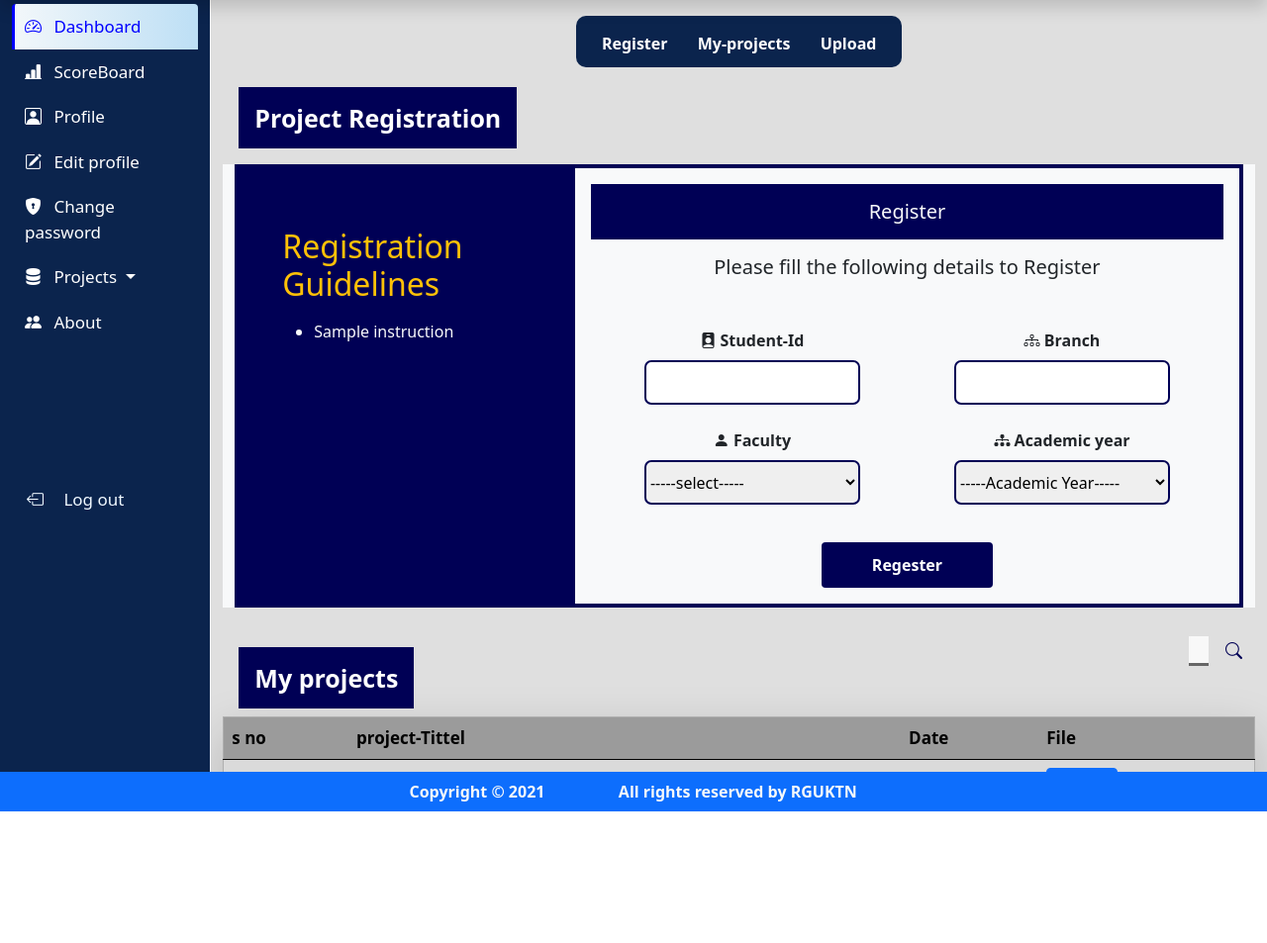
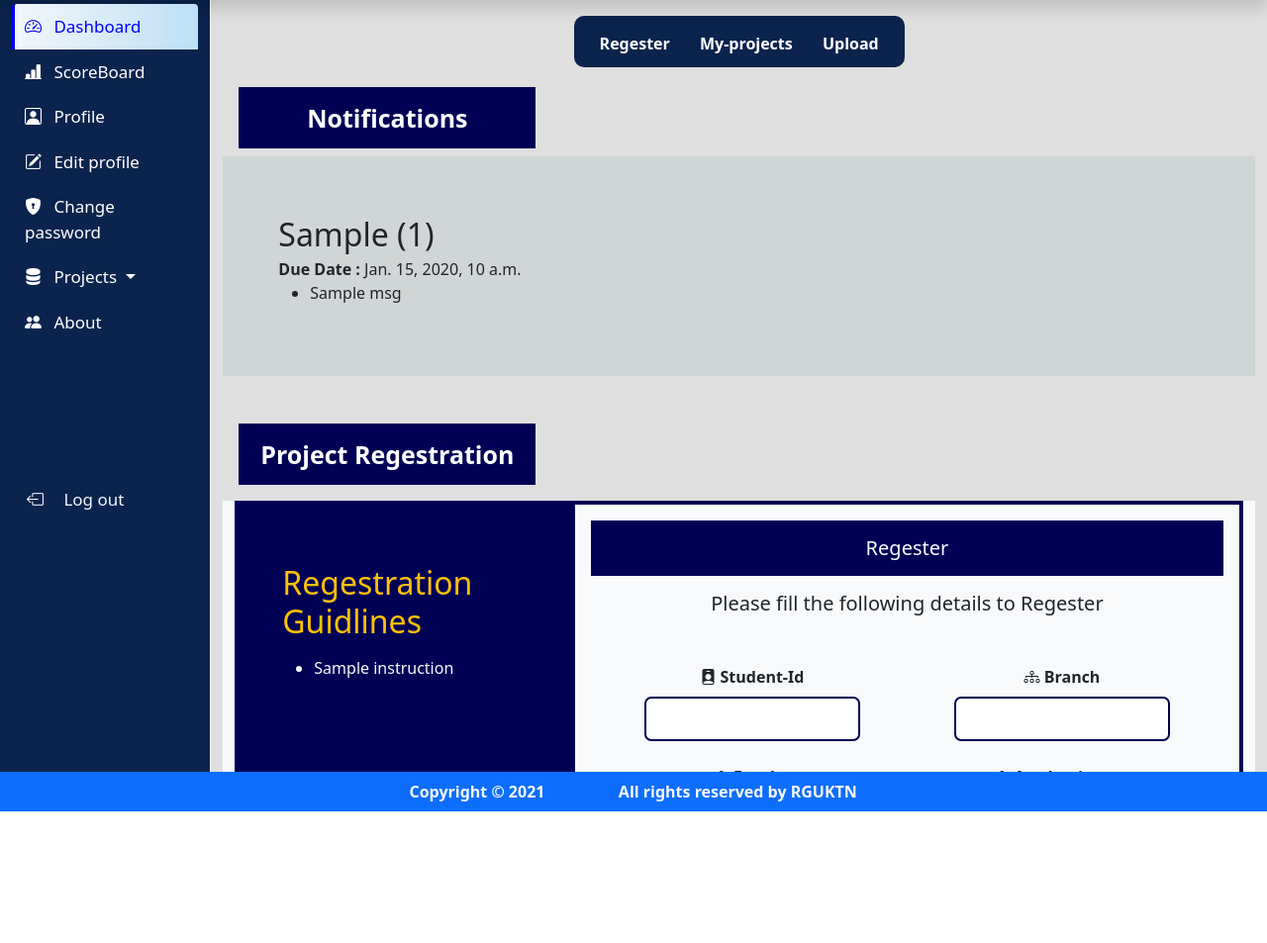
Before and after one commit to JayanthPalla/Project-Submission-Portal-Final, a Django app: template project1/api/templates/project1/student-dashboard.html in a window 1280 px wide. Shown: the part 62-1015 px from the top of the page at 99% size. Run offline with Django 3.2, Linux system fonts and the light colour scheme; tables that the repository leaves empty hold one stand-in row (values such as "Sample post"); the template is opened without the code that fills it: values that come from a table or form of the project are taken from there, most other values are stand-ins (such as "Sample title", 1, 10 or a date in 2020); lists and menus that the app fills with data are empty.

Commit message:
Update student-dashboard.html

```diff
--- a/project1/api/templates/project1/student-dashboard.html
+++ b/project1/api/templates/project1/student-dashboard.html
@@ -86,6 +86,8 @@
            font-weight: 700;
            padding: 6px 20px;
            font-size: 25px;
+           text-align: center;
+           min-width: 300px;
            background-color: #005;
            color: #fff;
            display: inline-table;
@@ -270,30 +272,55 @@
                 <!--min-nav-->
                 <div class="text-center mt-4">
                     <div class=" min-nav " role="group" >
-                        <a href="#regester" class="btn btn-opt me-1 " >Register</a>
+                        <a href="#regester" class="btn btn-opt me-1 " >Regester</a>
                         <a href="#submission" class="btn btn-opt me-1 " >My-projects</a>
                         <a href="#upload" class="btn btn-opt " >Upload</a>
                     </div>
                 </div>
 
+                <!--Notifications-->
+                <h4 class="side-head ms-3 mt-4 p-3" id="regester">Notifications</h4>
+
+                <div class="p-5"style="background-color:#0551;">
+                    {% for instruction in project_instructions %}
+                    <div class="p-2" ">
+                        <H2 class="text-dark mb-1 mt-1  ">{{ instruction_tittle }}  ({{ instruction_projectID }})</H2>
+                        <div>
+                            <span class="fw-bold">Due Date : </span>
+                            <span>{{ instruction_dueDate }}</span>
+                        </div>
+                        <div>
+                            <ul>
+                                {% for msg in instruction_msg %}
+                                <li>{{ msg }}</li>
+                                {% endfor %}
+                            </ul>
+                        </div>
+                    </div>
+                    {% endfor %}
+
+                </div>
+
+                <br>
+
                  <!--Regester to project-->
-                 <h4 class="side-head ms-3 mt-4 p-3" id="regester">Project Registration</h4>
+                 <h4 class="side-head ms-3 mt-4 p-3" id="regester">Project Regestration</h4>
                  <div class=" container bg-light">
                 <div class="row  text-light  mt-2 " >
 
                     <div class="col-12 col-lg-4  p-5"style="background-color:#005;">
                         <div class="">
-                            <H2 class="text-warning mb-3 mt-3 ">Registration Guidelines</H2>
+                            <H2 class="text-warning mb-3 mt-3 ">Regestration Guidlines</H2>
                             <ul>
-                                {% for instruction in instructions %}
+                                {% for instruction in Regestration_instructions %}
                                 <li>{{ instruction }} </li>
                                 {% endfor %}
                             </ul>
                         </div>
                     </div>
                     <div class="col  bg-light text-dark p-3 text-center" style="border: #005 4px solid;">
-                        <h5 class="text-center p-3 text-start text-light " style="background-color: #005;">Register</h5>
-                        <h5 class="mt-3 mb-5">Please fill the following details to Register</h5>
+                        <h5 class="text-center p-3 text-start text-light " style="background-color: #005;">Regester</h5>
+                        <h5 class="mt-3 mb-5">Please fill the following details to Regester</h5>
                         <form action="{% url 'register_project' %}" method="POST" enctype="application/x-www-form-urlencoded">
                             {% csrf_token %}
 
@@ -330,10 +357,10 @@
 
 
                                 <div class="col-11  col-lg-5   input-field ">
-                                    <label for="acadamic_year" class="form-label"> <i class="bi bi-diagram-3-fill"></i>  Academic  year</label><br>
+                                    <label for="acadamic_year" class="form-label"> <i class="bi bi-diagram-3-fill"></i>  Acadamic year</label><br>
                                     <div class="text-center">
-                                        <select id="academic_year" class=" input-box  " name="aca_year" required>
-                                            <option>-----Academic Year-----</option>
+                                        <select id="acadamic_year" class=" input-box  " name="aca_year" required>
+                                            <option>-----Acadamic Year-----</option>
                                             <option>Puc1</option>
                                             <option>Puc2</option>
                                             <option>E1</option>
@@ -366,7 +393,7 @@
                     <thead>
                       <tr class="tabel-head">
                         <th scope="col">s no</th>
-                        <th scope="col">project-Tittel</th>
+                        <th scope="col">Project-Title</th>
                         <th scope="col">Date</th>
                         <th scope="col">File</th>
                       </tr>
@@ -376,8 +403,8 @@
                         <tr>
                         <th >{{ forloop.counter }}</th>
                         <th >{{ project.project_title }}</th>
-                        <th >date</th>
-                        <th><a href="#" class="btn btn-primary "> <i class="bi bi-file-earmark-code-fill"></i> File</a></th>
+                        <th >{{project.submission_date}}</th>
+                        <th><a href="{% url 'download_project' %}?id={{project.project_id}}" class="btn btn-primary "> <i class="bi bi-file-earmark-code-fill"></i> Download File</a></th>
                         </tr>
                         {% endfor %}
 
@@ -415,10 +442,10 @@
                         <div class="col-11 col-lg-5   input-field text-center ">
                             <label for="team" class="form-label"> <i class="bi bi-person-fill"></i> Individual/ <i class="bi bi-people-fill"></i> Team</label><br>
                             <div class="text-center">
-                                <select id="team" name="individual_or_team" class=" input-box  " required >
+                                <select id="team" name="individual_or_team" class=" input-box " required>
                                     <option value="">-----select-----</option>
-                                    <option value="individual">Individual</option>
-                                    <option value="team">Team</option>
+                                    <option>Individual</option>
+                                    <option>Team</option>
                                  </select>
                             </div>
                         </div>
@@ -432,9 +459,8 @@
                         </div>
 
                         <div class=" col-11  col-lg-5 d input-field ">
-                            <label for="formFile" class="form-label btn btn-primary"> <i class="bi bi-pencil-square " onchange="javascript:updateList()" ></i> Project-File</button> </label>
-                            <input class="form-control  " name="project_file"  type="file" accept=".zip" id="formFile">
-                            <div id="filename"></div>
+                            <label for="formFile" class="form-label btn btn-primary"> <i class="bi bi-pencil-square "></i> Project-File</button> </label>
+                            <input class="form-control " name="project_file" type="file" accept=".zip" id="formFile">
                           </div>
 
                         <div class="col-11  col-lg-5 d input-field mb-4">
@@ -495,8 +521,6 @@
 
 
 
-
-
     <script src="https://cdn.jsdelivr.net/npm/bootstrap@5.0.2/dist/js/bootstrap.bundle.min.js" integrity="sha384-MrcW6ZMFYlzcLA8Nl+NtUVF0sA7MsXsP1UyJoMp4YLEuNSfAP+JcXn/tWtIaxVXM" crossorigin="anonymous"></script>
   </body>
 </html>
```
